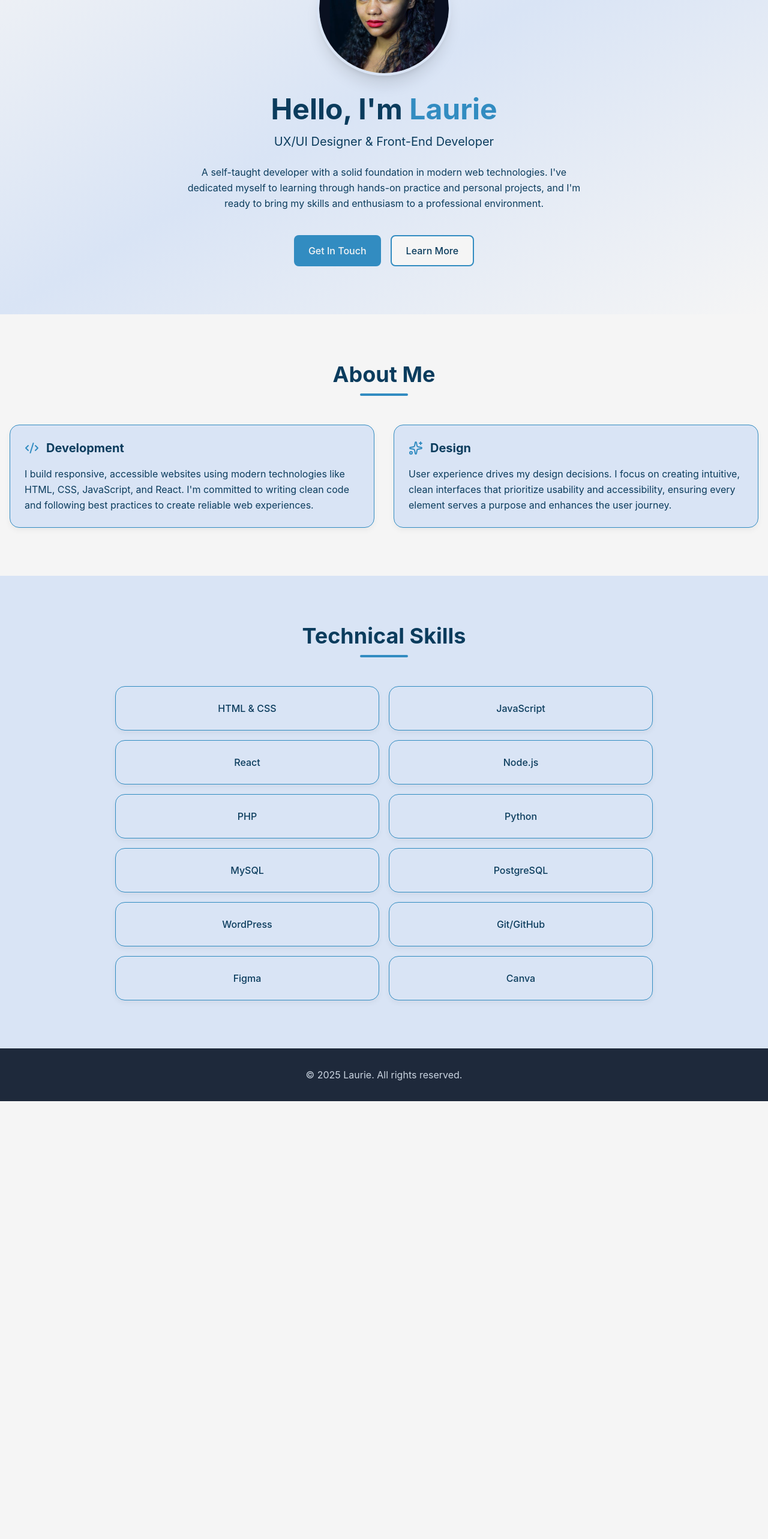
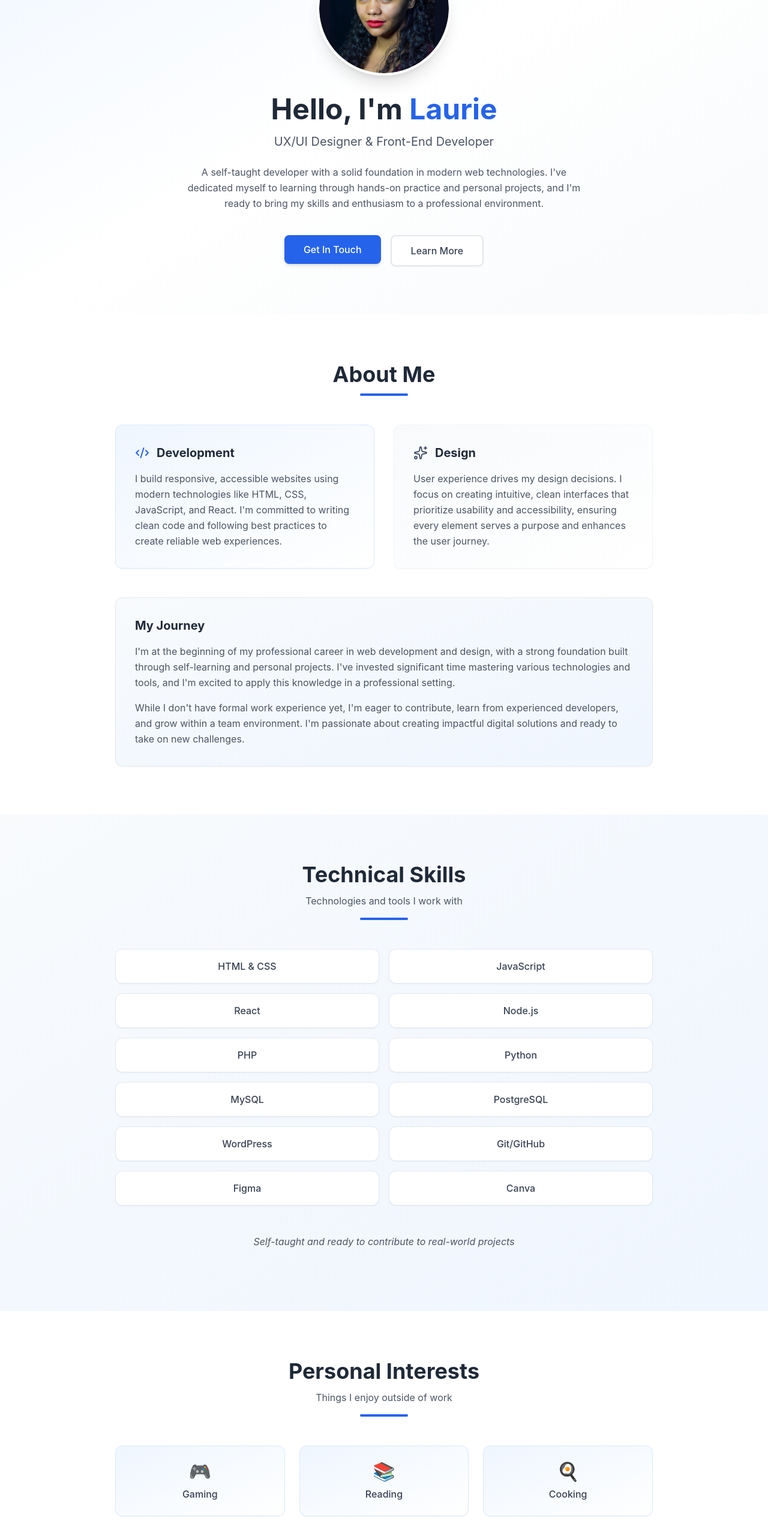
Before and after one commit to 45modeus/portfolio, a React (Create React App) app: page / in a window 1280 px wide. Shown: the part 226-2792 px from the top of the page at 60% size. Before the commit the page ends 2062 px from the top, so only its background shows below. Built offline with nearby package versions, Linux system fonts and the light colour scheme.

Commit message:
personal interest added

```diff
--- a/src/home.jsx
+++ b/src/home.jsx
@@ -1,44 +1,62 @@
-import React from 'react';
+import React, { useState } from 'react';
 import { Code2, Sparkles } from 'lucide-react';
 import MeRounded from "./MeRounded.png";
 import "./Portfolio.css";
 
 function Home() {
     const skills = [
-    'HTML & CSS', 'JavaScript', 'React', 'Node.js',
-    'PHP', 'Python', 'MySQL', 'PostgreSQL',
-    'WordPress', 'Git/GitHub', 'Figma', 'Canva'
+        'HTML & CSS',
+        'JavaScript',
+        'React',
+        'Node.js',
+        'PHP',
+        'Python',
+        'MySQL',
+        'PostgreSQL',
+        'WordPress',
+        'Git/GitHub',
+        'Figma',
+        'Canva'
     ];
 
     const scrollToSection = (id) => {
         const element = document.getElementById(id);
-    if (element) element.scrollIntoView({ behavior: 'smooth' });
+        if (element) {
+            element.scrollIntoView({ behavior: 'smooth' });
+        }
     };
 
     return (
         <>
             {/* Hero Section */}
-      <section id="home" className="pt-32 pb-20 px-4 bg-gradient-to-br from-[#F5F5F5] via-[#D9E4F5] to-[#F5F5F5]">
+            <section id="home" className="pt-32 pb-20 px-4 bg-gradient-to-br from-blue-50 via-white to-slate-50">
                 <div className="max-w-4xl mx-auto text-center">
                     <div className="flex justify-center mb-8">
-            <img src={MeRounded} alt="Profile" className="w-48 h-48 md:w-56 md:h-56 rounded-full shadow-xl border-4 border-[#D9E4F5]" />
+                        <img src={MeRounded} alt="Profile" className="w-48 h-48 md:w-56 md:h-56 rounded-full shadow-xl border-4 border-white" />
                     </div>
-          <h1 className="text-4xl md:text-5xl font-bold text-[#0B3C5D] mb-4 leading-tight">
-            Hello, I'm <span className="text-[#328CC1]">Laurie</span>
+                    <h1 className="text-4xl md:text-5xl font-bold text-gray-800 mb-4 leading-tight">
+                        Hello, I'm <span className="text-blue-600">Laurie</span>
                     </h1>
-          <p className="text-xl text-[#0B3C5D] mb-6">
+                    <p className="text-xl text-gray-600 mb-6">
                         UX/UI Designer & Front-End Developer
                     </p>
-          <p className="text-[#0B3C5D] max-w-2xl mx-auto mb-10 leading-relaxed">
+                    <p className="text-gray-600 max-w-2xl mx-auto mb-10 leading-relaxed">
                         A self-taught developer with a solid foundation in modern web technologies.
                         I've dedicated myself to learning through hands-on practice and personal projects,
                         and I'm ready to bring my skills and enthusiasm to a professional environment.
                     </p>
                     <div className="flex flex-wrap justify-center gap-4">
-            <button onClick={() => scrollToSection('contact')} className="btn-primary">
+                        <a href="/contact">
+                            <button
+                                className="bg-blue-600 text-white px-8 py-3 rounded-lg hover:bg-blue-700 transition transform hover:scale-105 font-medium shadow-md"
+                            >
                                 Get In Touch
                             </button>
-            <button onClick={() => scrollToSection('about')} className="btn-secondary">
+                        </a>
+                        <button
+                            onClick={() => scrollToSection('about')}
+                            className="bg-white text-gray-700 px-8 py-3 rounded-lg hover:bg-gray-50 transition transform hover:scale-105 font-medium border-2 border-gray-200 shadow-sm"
+                        >
                             Learn More
                         </button>
                     </div>
@@ -46,53 +64,111 @@ function Home() {
             </section>
 
             {/* About Section */}
-      <section id="about" className="py-20 px-4 bg-[#F5F5F5]">
-        <div className="max-w-4xl mx-auto text-center mb-12">
-          <h2 className="text-3xl md:text-4xl font-bold text-[#0B3C5D] mb-3">About Me</h2>
-          <div className="w-20 h-1 bg-[#328CC1] mx-auto rounded-full"></div>
+            <section id="about" className="py-20 px-4 bg-white">
+                <div className="max-w-4xl mx-auto">
+                    <div className="text-center mb-12">
+                        <h2 className="text-3xl md:text-4xl font-bold text-gray-800 mb-3">
+                            About Me
+                        </h2>
+                        <div className="w-20 h-1 bg-blue-600 mx-auto rounded-full"></div>
                     </div>
 
                     <div className="grid md:grid-cols-2 gap-8">
-          <div className="card">
+                        <div className="bg-gradient-to-br from-blue-50 to-white p-8 rounded-xl border border-blue-100 shadow-sm">
                             <div className="flex items-center mb-4">
-              <Code2 className="text-[#328CC1] mr-3" size={24} />
-              <h3 className="text-xl font-bold text-[#0B3C5D]">Development</h3>
+                                <Code2 className="text-blue-600 mr-3" size={24} />
+                                <h3 className="text-xl font-bold text-gray-800">Development</h3>
                             </div>
-            <p className="text-[#0B3C5D] leading-relaxed">
+                            <p className="text-gray-600 leading-relaxed">
                                 I build responsive, accessible websites using modern technologies like HTML, CSS, JavaScript,
                                 and React. I'm committed to writing clean code and following best practices to create
                                 reliable web experiences.
                             </p>
                         </div>
-          <div className="card">
+                        <div className="bg-gradient-to-br from-slate-50 to-white p-8 rounded-xl border border-slate-100 shadow-sm">
                             <div className="flex items-center mb-4">
-              <Sparkles className="text-[#328CC1] mr-3" size={24} />
-              <h3 className="text-xl font-bold text-[#0B3C5D]">Design</h3>
+                                <Sparkles className="text-slate-600 mr-3" size={24} />
+                                <h3 className="text-xl font-bold text-gray-800">Design</h3>
                             </div>
-            <p className="text-[#0B3C5D] leading-relaxed">
+                            <p className="text-gray-600 leading-relaxed">
                                 User experience drives my design decisions. I focus on creating intuitive, clean interfaces
                                 that prioritize usability and accessibility, ensuring every element serves a purpose and
                                 enhances the user journey.
                             </p>
                         </div>
                     </div>
+
+                    <div className="mt-12 bg-gradient-to-br from-slate-50 to-blue-50 p-8 rounded-xl border border-slate-200 shadow-sm">
+                        <h3 className="text-xl font-bold text-gray-800 mb-4">My Journey</h3>
+                        <p className="text-gray-600 leading-relaxed mb-4">
+                            I'm at the beginning of my professional career in web development and design, with a strong
+                            foundation built through self-learning and personal projects. I've invested significant time
+                            mastering various technologies and tools, and I'm excited to apply this knowledge in a
+                            professional setting.
+                        </p>
+                        <p className="text-gray-600 leading-relaxed">
+                            While I don't have formal work experience yet, I'm eager to contribute, learn from experienced
+                            developers, and grow within a team environment. I'm passionate about creating impactful digital
+                            solutions and ready to take on new challenges.
+                        </p>
+                    </div>
+                </div>
             </section>
 
             {/* Skills Section */}
-      <section id="skills" className="py-20 px-4 bg-[#D9E4F5]">
-        <div className="max-w-4xl mx-auto text-center mb-12">
-          <h2 className="text-3xl md:text-4xl font-bold text-[#0B3C5D] mb-3">Technical Skills</h2>
-          <div className="w-20 h-1 bg-[#328CC1] mx-auto rounded-full"></div>
+            <section id="skills" className="py-20 px-4 bg-gradient-to-br from-slate-50 to-blue-50">
+                <div className="max-w-4xl mx-auto">
+                    <div className="text-center mb-12">
+                        <h2 className="text-3xl md:text-4xl font-bold text-gray-800 mb-3">Technical Skills</h2>
+                        <p className="text-gray-600">Technologies and tools I work with</p>
+                        <div className="w-20 h-1 bg-blue-600 mx-auto mt-4 rounded-full"></div>
                     </div>
 
-        <div className="grid md:grid-cols-2 gap-4 max-w-4xl mx-auto">
+                    <div className="grid md:grid-cols-2 gap-4">
                         {skills.map(skill => (
-            <div key={skill} className="card text-center">
-              <span className="font-medium text-[#0B3C5D]">{skill}</span>
+                            <div key={skill} className="bg-white p-4 rounded-xl border border-slate-200 text-center shadow-sm hover:shadow-md transition">
+                                <span className="font-medium text-gray-700">{skill}</span>
                             </div>
                         ))}
                     </div>
+
+                    <div className="mt-12 text-center">
+                        <p className="text-gray-600 mb-6 italic">
+                            Self-taught and ready to contribute to real-world projects
+                        </p>
+                    </div>
+                </div>
             </section>
+
+            {/* Personal Interests Section */}
+            <section id="interests" className="py-20 px-4 bg-white">
+                <div className="max-w-4xl mx-auto">
+                    <div className="text-center mb-12">
+                        <h2 className="text-3xl md:text-4xl font-bold text-gray-800 mb-3">
+                            Personal Interests
+                        </h2>
+                        <p className="text-gray-600">Things I enjoy outside of work</p>
+                        <div className="w-20 h-1 bg-blue-600 mx-auto mt-4 rounded-full"></div>
+                    </div>
+
+                    <div className="grid md:grid-cols-3 sm:grid-cols-2 gap-6">
+                        <div className="bg-gradient-to-br from-blue-50 to-white p-6 rounded-xl border border-blue-100 shadow-sm text-center hover:shadow-md transition">
+                            <span role="img" aria-label="Gaming" className="text-3xl mb-2 block">🎮</span>
+                            <p className="text-gray-700 font-medium">Gaming</p>
+                        </div>
+                        <div className="bg-gradient-to-br from-blue-50 to-white p-6 rounded-xl border border-blue-100 shadow-sm text-center hover:shadow-md transition">
+                            <span role="img" aria-label="Reading" className="text-3xl mb-2 block">📚</span>
+                            <p className="text-gray-700 font-medium">Reading</p>
+                        </div>
+                        <div className="bg-gradient-to-br from-blue-50 to-white p-6 rounded-xl border border-blue-100 shadow-sm text-center hover:shadow-md transition">
+                            <span role="img" aria-label="Cooking" className="text-3xl mb-2 block">🍳</span>
+                            <p className="text-gray-700 font-medium">Cooking</p>
+                        </div>
+                    </div>
+                </div>
+            </section>
+
+
         </>
     );
 }
```
Lines whose indentation alone changed are shown as unchanged.
